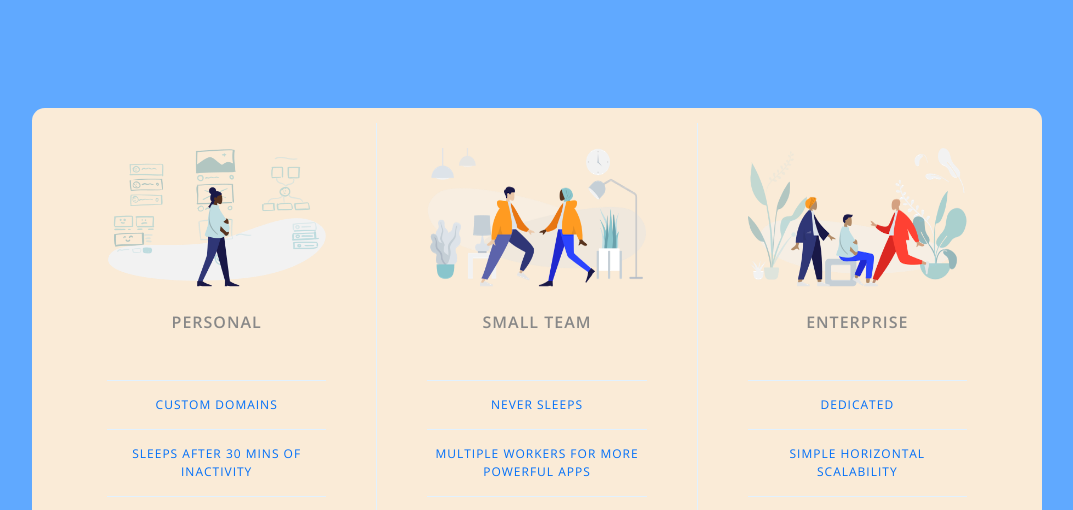
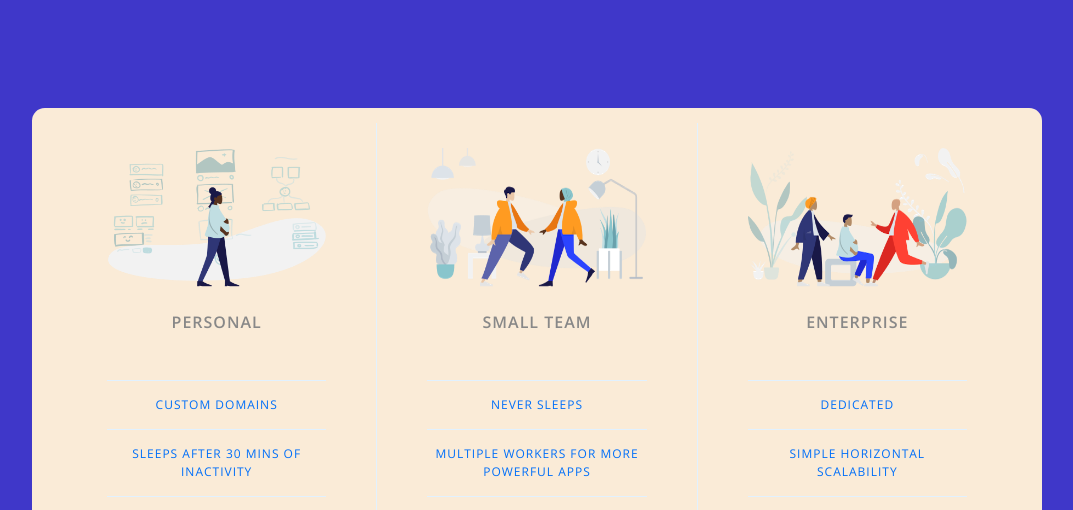
Before and after one commit to jatinnegi001/Beginner, a plain HTML site: page Pricing Panel/pricing_panel.html in a window 1280 px wide. Shown: the top 510 px of the page, without its empty margins (103-1176 px from the left). Drawn offline with nearby package versions, Linux system fonts and the light colour scheme.

Commit message:
Update style.css

```diff
--- a/Pricing Panel/style.css
+++ b/Pricing Panel/style.css
@@ -48,7 +48,7 @@ html {
 }
 
 body {
-  background-color: #60a9ff;
+  background-color: #3f37c9;
   display: flex;
   justify-content: center;
   align-items: center;
```
